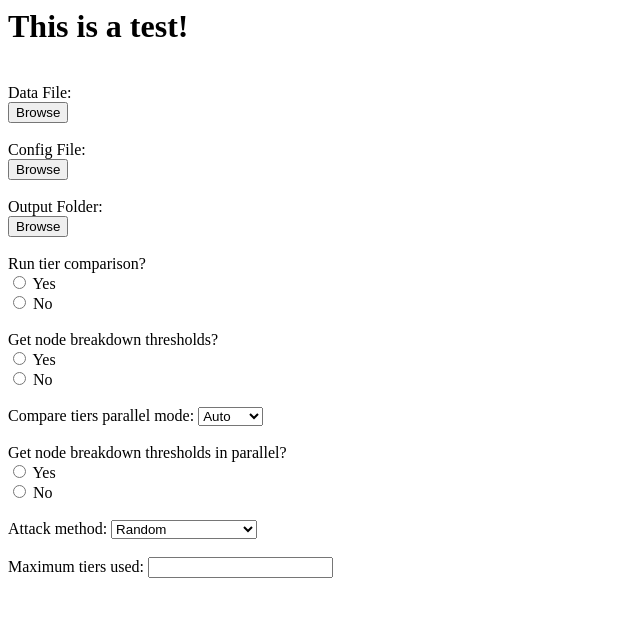
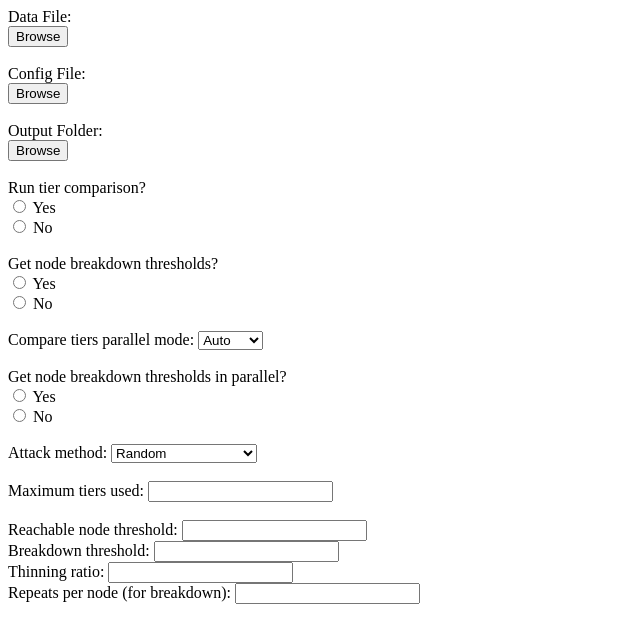
Before and after one commit to byuboydlab/tier-analysis-app, an Electron app: page src/index.html in a window 800 px wide. Shown: the whole page, without its empty margins (0-640 px from the left). Drawn offline with Linux system fonts and the light colour scheme.

Commit message:
Finish off interface

```diff
--- a/src/index.html
+++ b/src/index.html
@@ -1,9 +1,5 @@
 <html>
     <body>
-        <h1>
-            This is a test!
-        </h1><br/>
-
         <!-- Filepath inputs -->
         Data File:<br/>
         <span id="input_file"></span>
@@ -24,7 +20,6 @@
         <span id="output_folder"></span><br/><br/>
 
         <!-- Operations -->
-
         Run tier comparison?<br/>
         <input type="radio" id="compare_tier_yes" name="should_compare_tiers" value="true">
         <label for="compare_tier_yes">Yes</label><br/>
@@ -65,5 +60,15 @@
         </select></br><br/>
         <label for="max_tiers">Maximum tiers used:</label>
         <input type="text" id="max_tiers" name="max_tiers"><br/><br/>
+
+        <!-- Breakdown -->
+        <label for="reachable_threshold">Reachable node threshold:</label>
+        <input type="text" id="reachable_threshold" name="reachable_threshold"><br/>
+        <label for="breakdown_threshold">Breakdown threshold:</label>
+        <input type="text" id="breakdown_threshold" name="breakdown_threshold"><br/>
+        <label for="thinning_ratio">Thinning ratio:</label>
+        <input type="text" id="thinning_ratio" name="thinning_ratio"><br/>
+        <label for="breakdown_repeats">Repeats per node (for breakdown):</label>
+        <input type="text" id="breakdown_repeats" name="breakdown_repeats"><br/>
         </body>
 </html>
```
